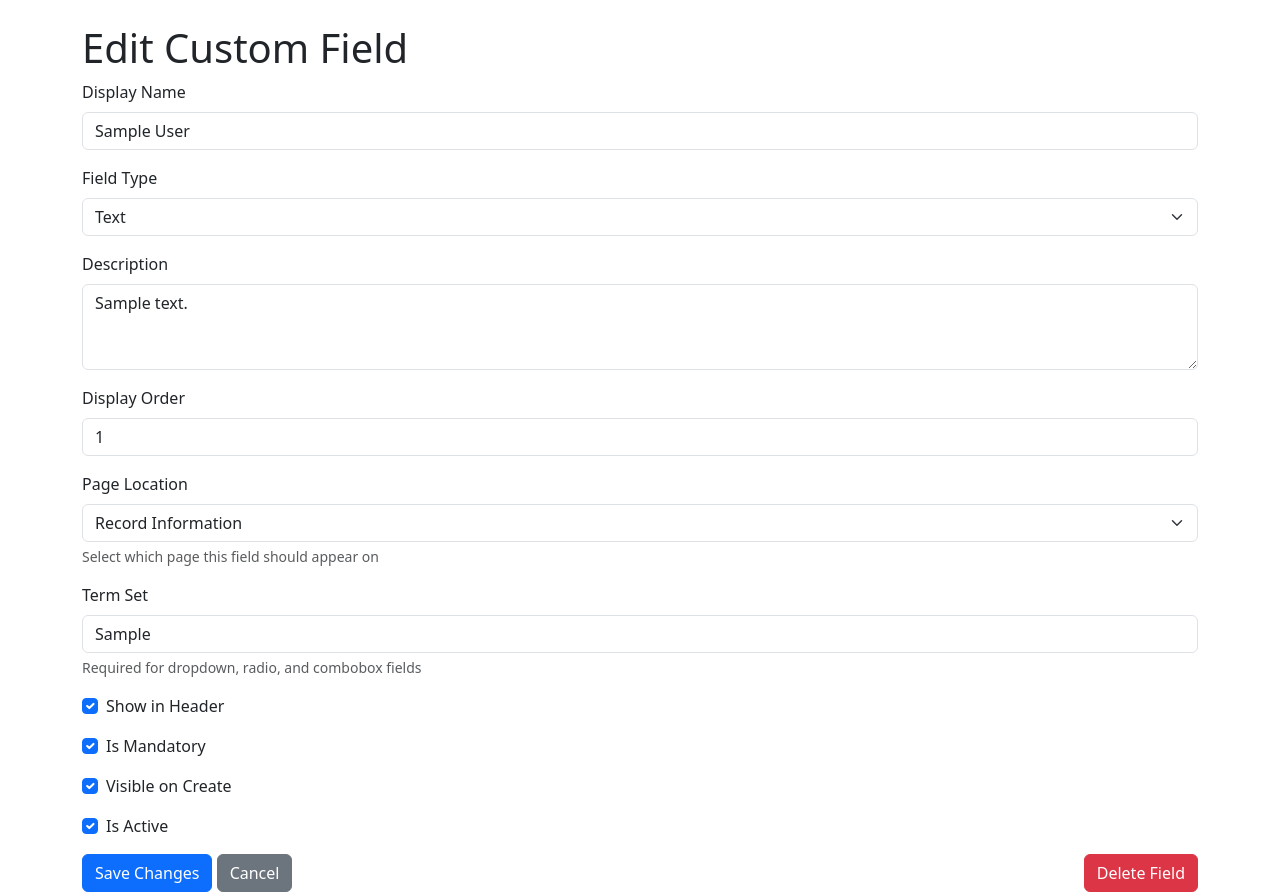
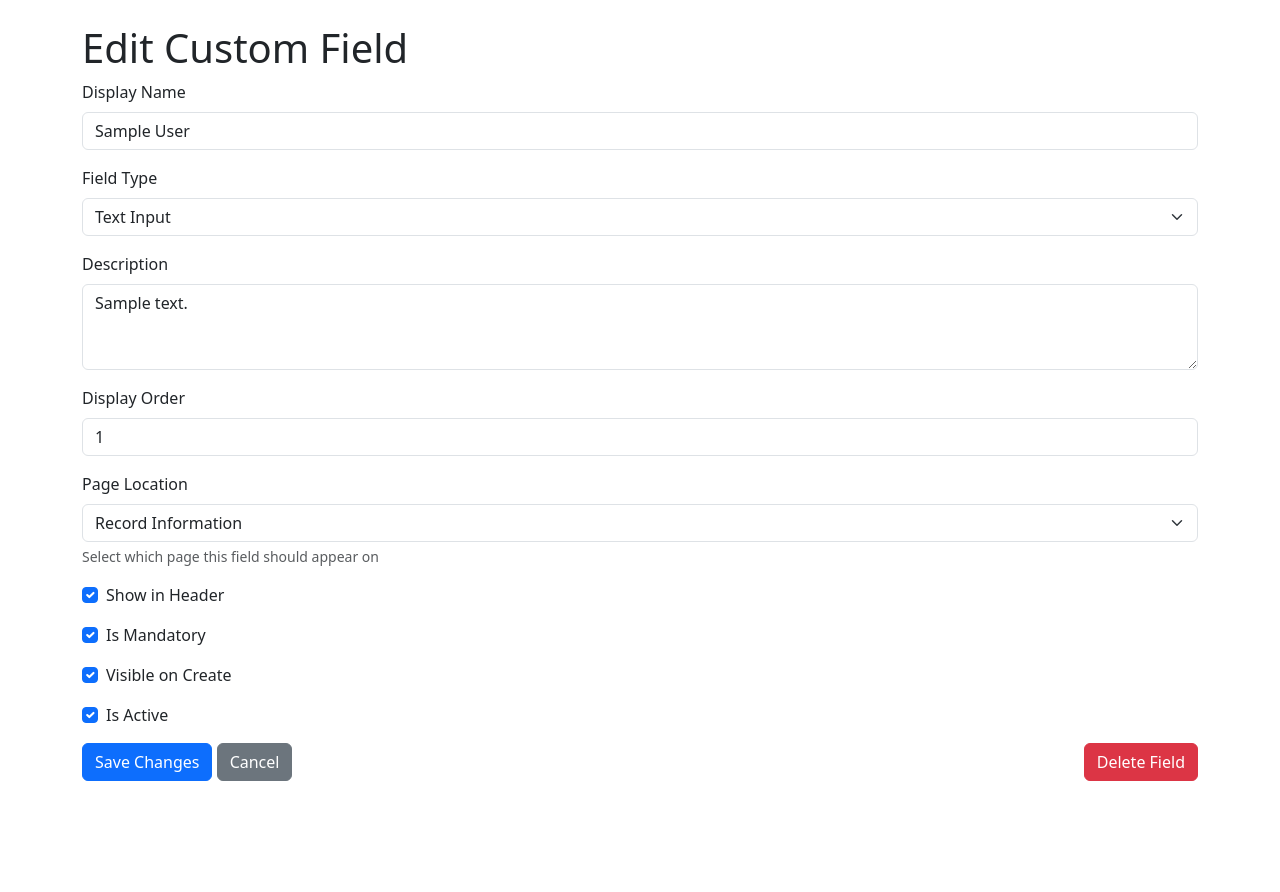
Before and after one commit to jeremystokese2/recordmanager3, a Django app: a page that uses templates/edit_custom_field.html in a window 1280 px wide. Shown: the part 56-948 px from the top of the page. After the commit the page ends 837 px from the top, so only its background shows below. Run offline with Django 4.2, Linux system fonts and the light colour scheme; tables that the repository leaves empty hold one stand-in row (values such as "Sample post"); some libraries are stand-ins or nearby versions.

Commit message:
fit: Update field type handling to use integer values consistently
- Change CustomField model to use integer values for field types (1-10)
- Update templates to handle integer field types in dropdowns
- Fix validation for field types requiring Data Source Name (types 2,3,10)
- Rename "Term Set" to "Data Source Name" in UI for clarity
- Add helper text explaining SharePoint Term Set requirement
- Remove string-based field type comparisons in model validation
- Update export logic to handle integer field types directly

The changes ensure consistent field type handling between the database, UI, and export functionality while maintaining compatibility with SharePoint Term Sets.

```diff
--- a/app/forms.py
+++ b/app/forms.py
@@ -80,31 +80,17 @@ class CustomFieldForm(forms.ModelForm):
         field_type = cleaned_data.get('field_type')
         term_set = cleaned_data.get('term_set')
 
-        # Debug print statements
-        print(f"Form validation - is_mandatory: {is_mandatory}, visible_on_create: {visible_on_create}")
-
         if is_mandatory and not visible_on_create:
             raise forms.ValidationError({
                 'visible_on_create': 'Mandatory fields must be visible on creation wizard'
             })
 
-        needs_term_set = field_type in [
-            'dropdown_single', 'dropdown_multi',
-            'radio', 'combobox_single', 'combobox_multi'
-        ]
+        needs_term_set = field_type in [2, 3, 10]  # dropdown_single, dropdown_multi, radio
 
         if needs_term_set and not term_set:
             raise forms.ValidationError({
-                'term_set': 'Term Set is required for this field type'
+                'term_set': 'Data Source Name is required for this field type'
             })
-
-        # Skip wizard position validation for role fields
-        if field_type in ['dropdown_single', 'dropdown_multi', 'radio', 'combobox_single', 'combobox_multi']:
-            wizard_position = cleaned_data.get('wizard_position')
-            if wizard_position not in [0, 1]:
-                raise forms.ValidationError({
-                    'wizard_position': 'Invalid wizard position. Must be Record Information (0) or Record Response (1)'
-                })
 
         return cleaned_data
 
--- a/app/models.py
+++ b/app/models.py
@@ -44,16 +44,16 @@ class CoreField(models.Model):
 
 class CustomField(models.Model):
     FIELD_TYPES = [
-        ('text', 'Text'),
-        ('textarea', 'Textarea'),
-        ('date', 'Date'),
-        ('datetime', 'Date and Time'),
-        ('time', 'Time'),
-        ('dropdown_single', 'Dropdown Single Select'),
-        ('dropdown_multi', 'Dropdown Multi Select'),
-        ('radio', 'Radio'),
-        ('combobox_single', 'Combobox Single Select'),
-        ('combobox_multi', 'Combobox Multi Select'),
+        (1, 'Text Input'),
+        (2, 'Single Select Dropdown'),
+        (3, 'Multi Select Dropdown'),
+        (4, 'Single User Role'),
+        (5, 'Date Only'),
+        (6, 'Time Only'),
+        (7, 'Date and Time'),
+        (8, 'Multi User Role'),
+        (9, 'Text Area'),
+        (10, 'Radio')
     ]
 
     WIZARD_POSITIONS = [
@@ -64,7 +64,7 @@ class CustomField(models.Model):
     record_type = models.ForeignKey(RecordType, on_delete=models.CASCADE, related_name='custom_fields')
     name = models.CharField(max_length=100)
     display_name = models.CharField(max_length=100, default='')
-    field_type = models.CharField(max_length=20, choices=FIELD_TYPES)
+    field_type = models.IntegerField(choices=FIELD_TYPES)
     description = models.CharField(
         max_length=300,
         blank=True,
--- a/templates/edit_custom_field.html
+++ b/templates/edit_custom_field.html
@@ -25,9 +25,11 @@
             <label for="field_type" class="form-label">Field Type</label>
             <select class="form-select" id="field_type" name="field_type" required>
                 {% for type_value, type_label in field_types %}
-                    <option value="{{ type_value }}" {% if field.field_type == type_value %}selected{% endif %}>
-                        {{ type_label }}
-                    </option>
+                    {% if type_value != 4 and type_value != 8 %}
+                        <option value="{{ type_value }}" {% if field.field_type == type_value %}selected{% endif %}>
+                            {{ type_label }}
+                        </option>
+                    {% endif %}
                 {% endfor %}
             </select>
         </div>
@@ -52,10 +54,10 @@
         </div>
 
 
-        <div class="mb-3">
-            <label for="term_set" class="form-label">Term Set</label>
+        <div class="mb-3 term-set-group" style="display: none;">
+            <label for="term_set" class="form-label">Data Source Name</label>
             <input type="text" class="form-control" id="term_set" name="term_set" value="{{ field.term_set }}">
-            <div class="form-text">Required for dropdown, radio, and combobox fields</div>
+            <div class="form-text">Enter the exact name of the Term Set this field should draw values from. Term Sets must be created manually in the SharePoint environment.</div>
         </div>
 
         <div class="mb-3 form-check">
@@ -96,25 +98,9 @@
 
 <script>
 document.getElementById('field_type').addEventListener('change', function() {
-    const needsTermSet = ['dropdown_single', 'dropdown_multi', 'radio',
-                         'combobox_single', 'combobox_multi'].includes(this.value);
-    const isRoleField = ['dropdown_single', 'dropdown_multi'].includes(this.value);
-
+    const needsTermSet = [2, 3, 10].includes(parseInt(this.value));
     document.querySelector('.term-set-group').style.display = needsTermSet ? 'block' : 'none';
     document.getElementById('term_set').required = needsTermSet;
-
-    // Hide wizard position for role fields
-    document.querySelector('.wizard-position-group').style.display = isRoleField ? 'none' : 'block';
-    document.getElementById('wizard_position').required = !isRoleField;
-});
-
-// Initialize on page load
-window.addEventListener('load', function() {
-    const fieldType = document.getElementById('field_type').value;
-    const isRoleField = ['dropdown_single', 'dropdown_multi'].includes(fieldType);
-
-    document.querySelector('.wizard-position-group').style.display = isRoleField ? 'none' : 'block';
-    document.getElementById('wizard_position').required = !isRoleField;
 });
 </script>
 {% endblock %}
```
Also changed, not shown: app/export.py (+3 -13 lines), templates/new_custom_field.html (+7 -11 lines), app/migrations/0021_alter_customfield_field_type.py (added), app/migrations/0022_alter_customfield_field_type.py (added).
